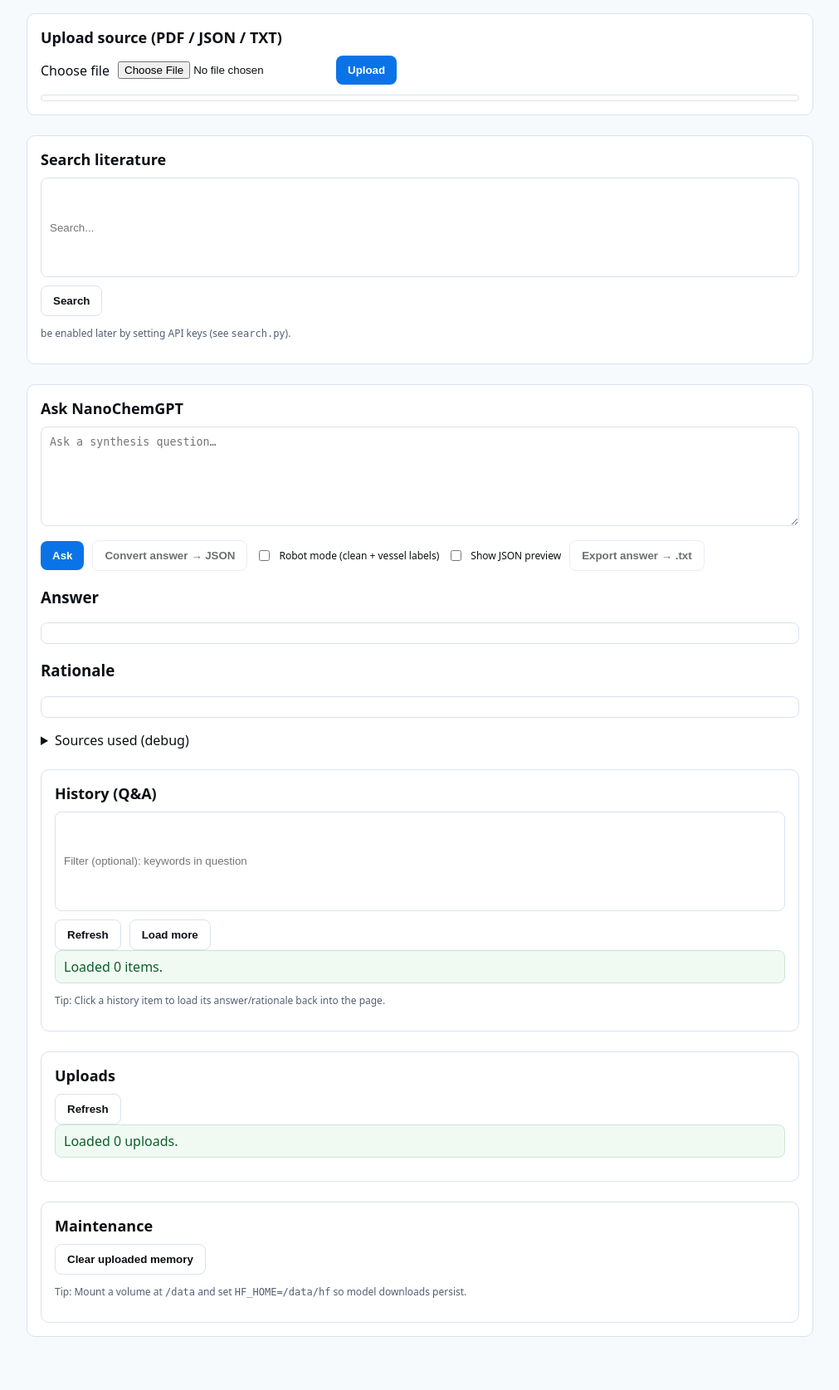
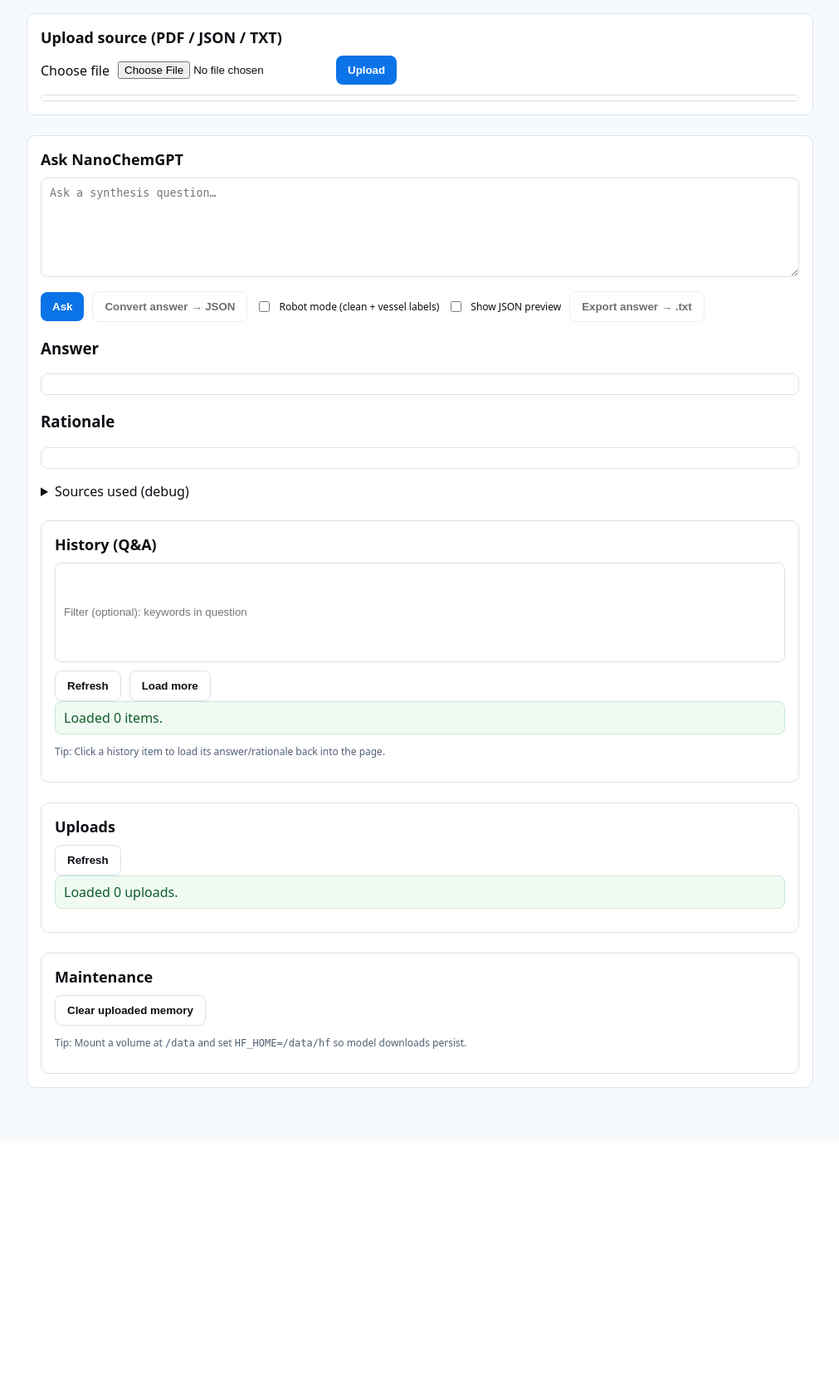
Before and after one commit to DMCarnahan/NanoChemGPT, a Flask app: page / in a window 1280 px wide. Shown: the part 60-1735 px from the top of the page at 83% size, without its empty margins (134-1145 px from the left). After the commit the page ends 1371 px from the top, so only its background shows below. Run offline with Flask 3, Linux system fonts and the light colour scheme; data that the repository does not hold is empty; parts of the project's set-up code (start-up, migrations or seed data) failed here and were passed over; some libraries are stand-ins or nearby versions.

Commit message:
Update index.html

```diff
--- a/templates/index.html
+++ b/templates/index.html
@@ -25,20 +25,6 @@
       <div id="fileHint" class="small muted"></div>
       <div class="progress mt-3"><div id="progressInner"></div></div>
       <div id="result" class="alert mt-3 hidden" aria-live="polite"></div>
-    </div>
-
-    <!-- Search -->
-    <div class="card mt-6">
-      <h2 class="card-title">Search literature</h2>
-      <div class="row">
-        <input id="searchInput" class="textarea" placeholder="Search...">
-        <button id="searchBtn" class="btn secondary" type="button">Search</button>
-      </div>
-      <div id="searchMsg" class="alert mt-2 hidden" aria-live="polite"></div>
-      <ol id="searchResults" class="mt-3 small"></ol>
-      <p class="small muted mt-2">
-        be enabled later by setting API keys (see <code>search.py</code>).
-      </p>
     </div>
 
     <!-- Ask -->
```
